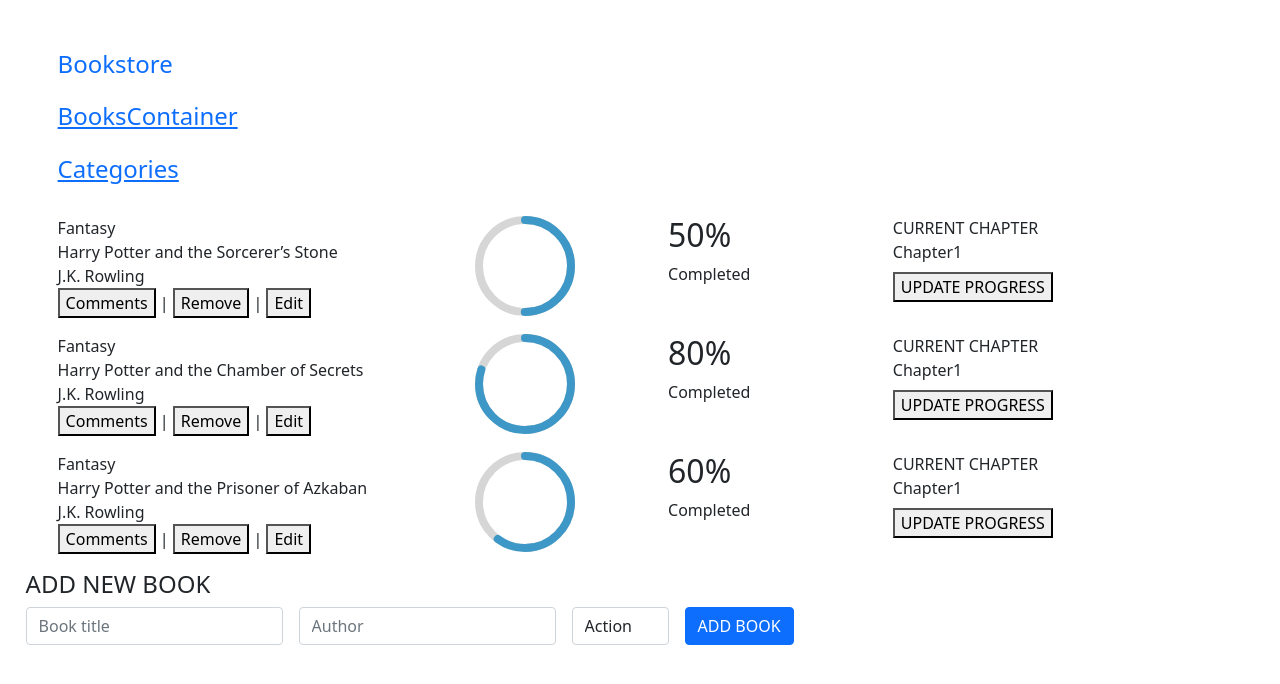
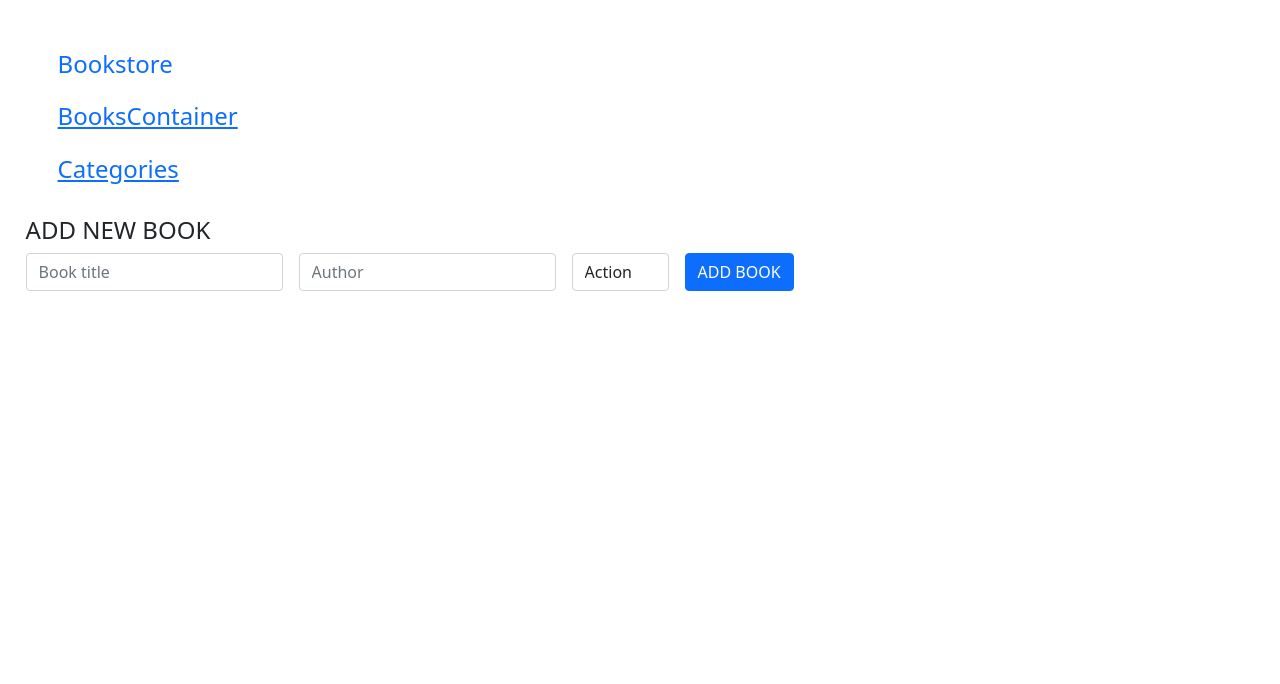
Before and after one commit to Rocio01/bookstore, a React (Create React App) app: page / in a window 1280 px wide. Shown: the top 684 px of the page. Built offline with nearby package versions, Linux system fonts and the light colour scheme.

Commit message:
Add book functionality

```diff
--- a/src/App.js
+++ b/src/App.js
@@ -1,11 +1,15 @@
 import './App.css';
 import { Route, Switch } from 'react-router-dom';
+import { Provider } from 'react-redux';
+
+import store from './redux/cofigureStore';
 import BooksContainer from './components/BooksContainer';
 import Categories from './components/Categories';
 import Navbar from './components/Navbar';
 
 function App() {
   return (
+    <Provider store={store}>
       <div className="App">
         <Navbar />
         <Switch>
@@ -17,6 +21,7 @@
           </Route>
         </Switch>
       </div>
+    </Provider>
   );
 }
 
--- a/src/components/Book.js
+++ b/src/components/Book.js
@@ -1,12 +1,21 @@
 import React from 'react';
 import PropTypes from 'prop-types';
 import { CircularProgressbar } from 'react-circular-progressbar';
+import { useDispatch } from 'react-redux';
+import { removeBook } from '../redux/books/books';
 import 'react-circular-progressbar/dist/styles.css';
 
 const Book = (props) => {
   const {
     category, title, author, chapter, completed, id,
   } = props;
+
+  const dispatch = useDispatch();
+
+  const removeTheBook = () => {
+    dispatch(removeBook(id));
+  };
+
   return (
 
     <div className="row">
@@ -24,7 +33,7 @@
           <li>
             <button type="button" value={id}>Comments</button>
             {' | '}
-            <button type="button" value={id}>Remove</button>
+            <button type="button" onClick={removeTheBook}>Remove</button>
             {' | '}
             <button type="button" value={id}>Edit</button>
           </li>
@@ -65,7 +74,7 @@
 };
 
 Book.propTypes = {
-  id: PropTypes.number.isRequired,
+  id: PropTypes.string.isRequired,
   category: PropTypes.string.isRequired,
   title: PropTypes.string.isRequired,
   author: PropTypes.string.isRequired,
--- a/src/components/BooksContainer.js
+++ b/src/components/BooksContainer.js
@@ -1,51 +1,22 @@
 import React from 'react';
-import { v4 as uuidv4 } from 'uuid';
 import { useSelector } from 'react-redux';
 import Book from './Book';
 import FormBook from './FormBook';
 import 'react-circular-progressbar/dist/styles.css';
 
 const BooksContainer = () => {
-  const bookState = useSelector((state) => state.book);
-  console.log(bookState);
-  const books = [
-    {
-      id: uuidv4(),
-      category: 'Fantasy',
-      title: 'Harry Potter and the Sorcerer’s Stone',
-      author: 'J.K. Rowling',
-      chapter: 1,
-      completed: 50,
-    },
-    {
-      id: uuidv4(),
-      category: 'Fantasy',
-      title: 'Harry Potter and the Chamber of Secrets',
-      author: 'J.K. Rowling',
-      chapter: 1,
-      completed: 80,
-    },
-    {
-      id: uuidv4(),
-      category: 'Fantasy',
-      title: 'Harry Potter and the Prisoner of Azkaban',
-      author: 'J.K. Rowling',
-      chapter: 1,
-      completed: 60,
-    },
-
-  ];
+  const bookStore = useSelector((store) => store.book);
   return (
     <div className="books-container">
 
-      { books.map((book) => (
+      { bookStore.map((book) => (
         <div className="book" key={book.id}>
           <Book
             category={book.category}
             title={book.title}
             author={book.author}
-            chapter={book.chapter}
-            completed={book.completed}
+            chapter={2}
+            completed={70}
             id={book.id}
           />
         </div>
--- a/src/components/FormBook.js
+++ b/src/components/FormBook.js
@@ -1,6 +1,30 @@
 import React from 'react';
+import { useDispatch } from 'react-redux';
+import { v4 as uuidv4 } from 'uuid';
+import { addBook } from '../redux/books/books';
 
-const FormBook = () => (
+const FormBook = () => {
+  const dispatch = useDispatch();
+
+  const submitBookToStore = (e) => {
+    e.preventDefault();
+
+    const bookCategory = document.querySelector('#category').value;
+    const bookTitle = document.querySelector('#title').value;
+    const bookAuthor = document.querySelector('#author').value;
+
+    const newBook = {
+      category: bookCategory,
+      title: bookTitle,
+      author: bookAuthor,
+      id: uuidv4(), // make sure it's unique
+
+    };
+
+    dispatch(addBook(newBook));
+  };
+
+  return (
     <div className="form-container">
       <h4>
         ADD NEW BOOK
@@ -8,17 +32,17 @@
       <form className="row gy-2 gx-3 align-items-center">
         <div className="col-auto">
           <div className="input-group book-title">
-          <input type="text" className="form-control" id="title" placeholder="Book title" />
+            <input type="text" className="form-control" id="title" name="title" placeholder="Book title" required />
           </div>
         </div>
         <div className="col-auto">
           <div className="input-group book-author">
-          <input type="text" className="form-control" id="author" placeholder="Author" />
+            <input type="text" className="form-control" id="author" name="author" placeholder="Author" required />
           </div>
         </div>
 
         <div className="col-auto">
-        <select className="form-control" id="sel1" placeholder="category">
+          <select className="form-control" id="category" placeholder="category">
             <option>Action</option>
             <option>Romance</option>
             <option>Fantasy</option>
@@ -27,10 +51,11 @@
         </div>
 
         <div className="col-auto">
-        <button type="submit" className="btn btn-primary">ADD BOOK</button>
+          <button type="submit" className="btn btn-primary" onClick={submitBookToStore}>ADD BOOK</button>
         </div>
       </form>
     </div>
   );
+};
 
 export default FormBook;
--- a/src/index.js
+++ b/src/index.js
@@ -3,16 +3,12 @@
 import { BrowserRouter as Router } from 'react-router-dom';
 import React from 'react';
 import ReactDOM from 'react-dom';
-import { Provider } from 'react-redux';
 import App from './App';
-import store from './redux/cofigureStore';
 
 ReactDOM.render(
   <React.StrictMode>
     <Router>
-      <Provider store={store}>
-        <App />
-      </Provider>
+      <App />
     </Router>
   </React.StrictMode>,
   document.getElementById('root'),
--- a/src/redux/books/books.js
+++ b/src/redux/books/books.js
@@ -2,6 +2,17 @@
 const REMOVE_BOOK = 'bookStore/books/REMOVE_BOOK';
 
 const initialState = [];
+
+const bookReducer = (state = initialState, action) => {
+  switch (action.type) {
+    case ADD_BOOK:
+      return [...state, action.payload];
+    case REMOVE_BOOK:
+      return state.filter((book) => book.id !== action.payload.id);
+    default:
+      return state;
+  }
+};
 
 export const addBook = (payload) => ({
   type: ADD_BOOK,
@@ -13,15 +24,4 @@
   payload,
 });
 
-const bookReducer = (state = initialState, action) => {
-  switch (action.type) {
-    case ADD_BOOK:
-      return [...state, action.payload];
-    case REMOVE_BOOK:
-      return [...state].filter((element) => element.id !== action.payload.id);
-    default:
-      return state;
-  }
-};
-
 export default bookReducer;
```
Lines whose indentation alone changed are shown as unchanged.
